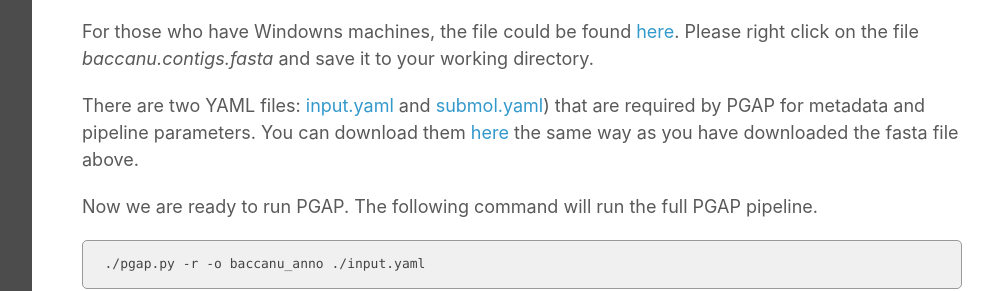
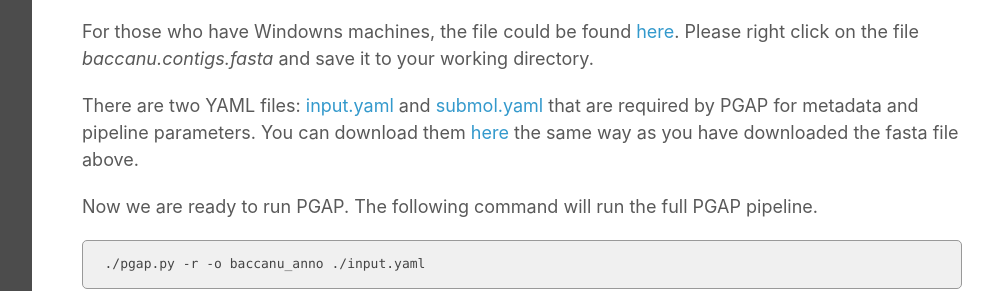
Before and after one commit to ucdavis-bioinformatics-training/2021-ASM-genome-assembly, a Jekyll site: the page built from markdown_docs/annotation.md, in a window 1280 px wide. Shown: the part 3129-3420 px from the top of the page, without its empty margins (268-1261 px from the left). Built offline with Jekyll 4.4.1, drawn with Linux system fonts in a browser that asks for light colours; our own code applies the rules of GitHub Pages for plain Markdown files; some of the changed lines change nothing that is shown.

Commit message:
mod anno

```diff
--- a/markdown_docs/annotation.md
+++ b/markdown_docs/annotation.md
@@ -45,7 +45,7 @@
 
 For those who have Windowns machines, the file could be found [here](https://bioshare.bioinformatics.ucdavis.edu/bioshare/view/2021-ASM-genome-assembly/). Please right click on the file *baccanu.contigs.fasta* and save it to your working directory.
 
-There are two YAML files: [input.yaml](https://raw.githubusercontent.com/ucdavis-bioinformatics-training/2021-ASM-genome-assembly/master/mardown_docs/annotation_figures/input.yaml) and [submol.yaml](https://raw.githubusercontent.com/ucdavis-bioinformatics-training/2021-ASM-genome-assembly/master/mardown_docs/annotation_figures/submol.yaml)) that are required by PGAP for metadata and pipeline parameters. You can download them [here](https://bioshare.bioinformatics.ucdavis.edu/bioshare/view/2021-ASM-genome-assembly/annotation_inputs/) the same way as you have downloaded the fasta file above.
+There are two YAML files: [input.yaml](https://raw.githubusercontent.com/ucdavis-bioinformatics-training/2021-ASM-genome-assembly/master/markdown_docs/annotation_figures/input.yaml) and [submol.yaml](https://raw.githubusercontent.com/ucdavis-bioinformatics-training/2021-ASM-genome-assembly/master/markdown_docs/annotation_figures/submol.yaml) that are required by PGAP for metadata and pipeline parameters. You can download them [here](https://bioshare.bioinformatics.ucdavis.edu/bioshare/view/2021-ASM-genome-assembly/annotation_inputs/) the same way as you have downloaded the fasta file above.
 
 Now we are ready to run PGAP. The following command will run the full PGAP pipeline.
 
```
